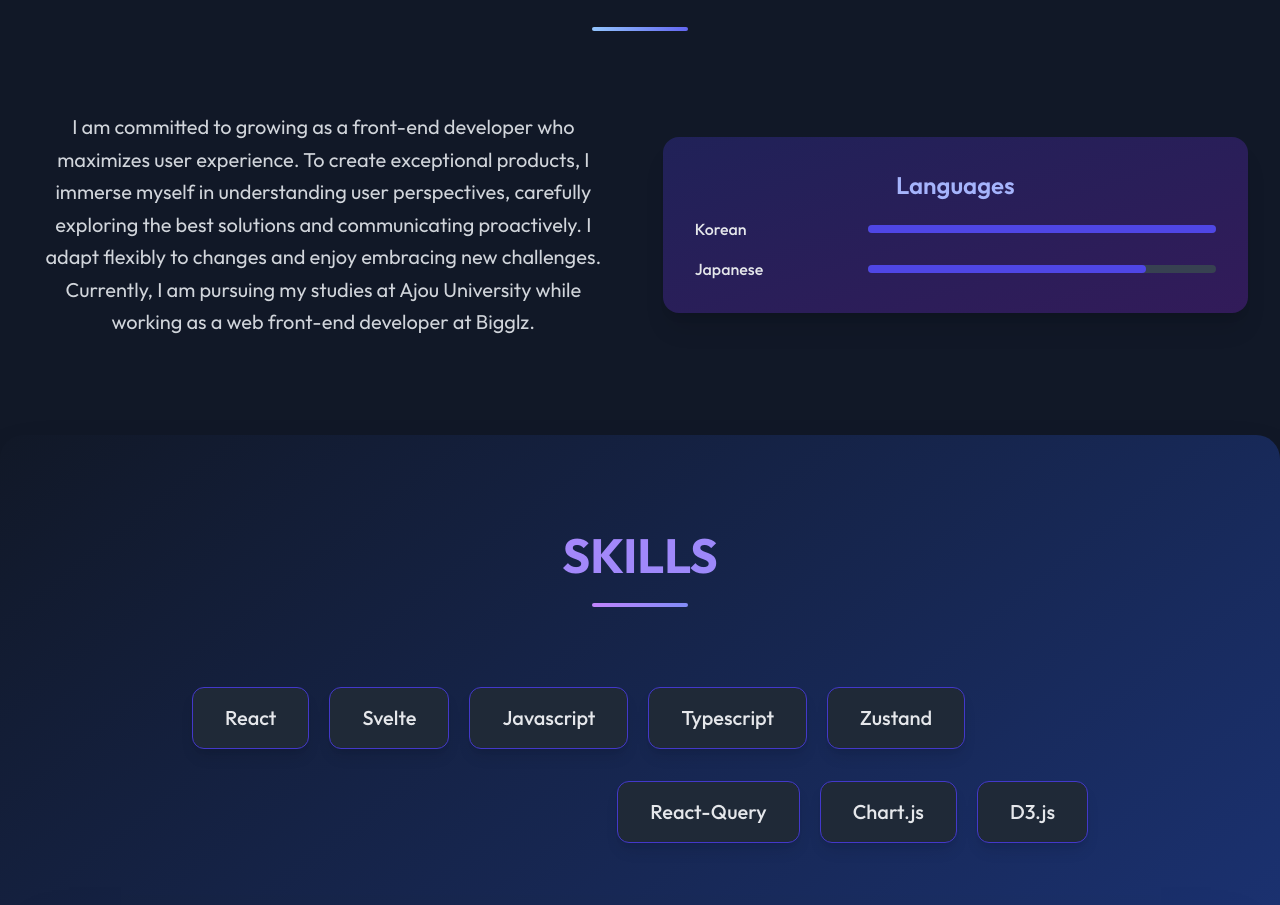
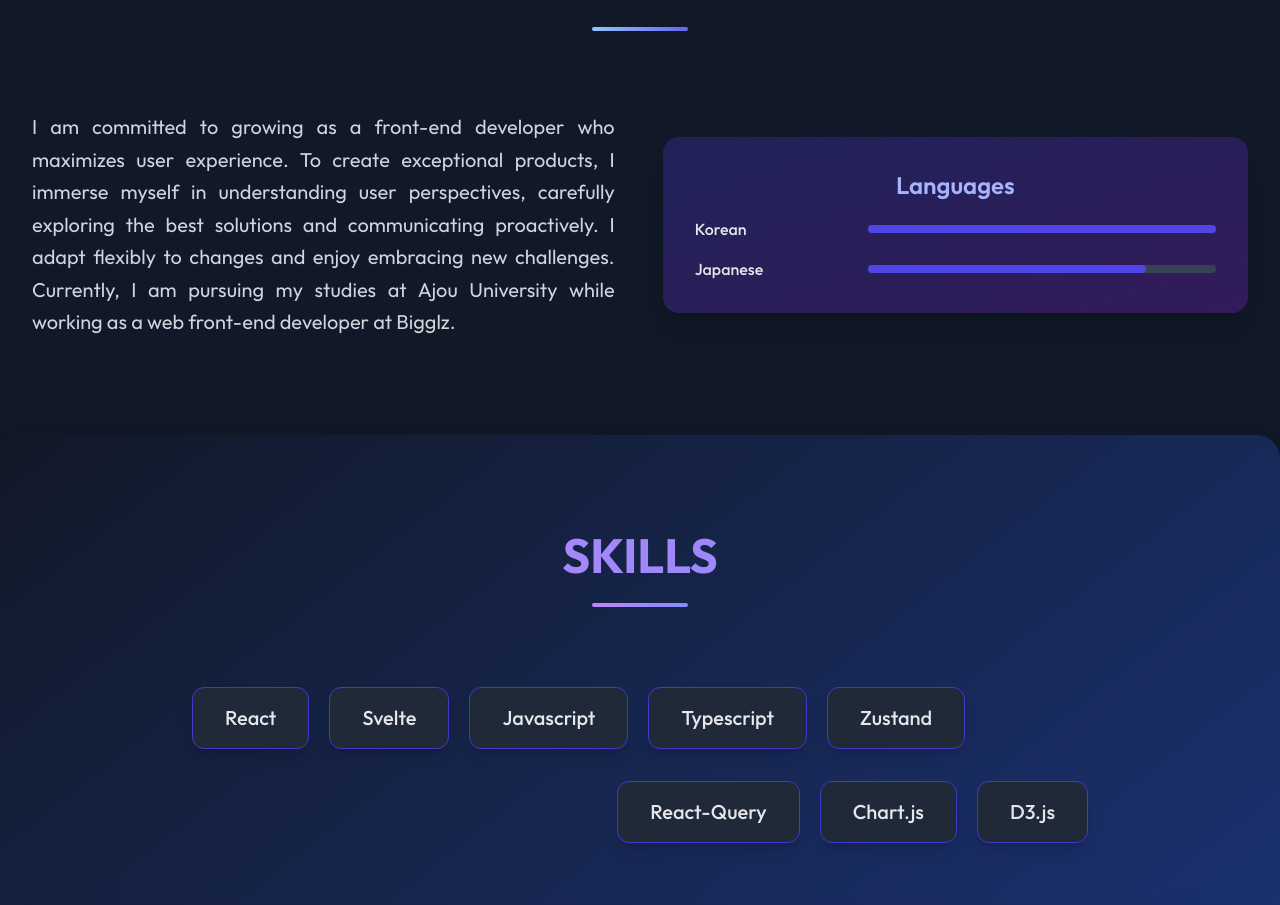
Before and after one commit to liupei8979/sample-cv, a React (Vite) app: page / in a window 1280 px wide. Shown: the part 873-1778 px from the top of the page. Built offline with nearby package versions, Linux system fonts and the light colour scheme.

Commit message:
Feat: 텍스트 양쪽 정렬

```diff
--- a/src/components/About/index.tsx
+++ b/src/components/About/index.tsx
@@ -59,7 +59,7 @@ const About: React.FC = () => {
           transition={{ delay: 0.2 }}
         >
           <p
-            className="text-xl leading-relaxed font-outfit"
+            className="text-xl leading-relaxed font-outfit text-justify"
             style={{ color: isDarkMode ? "#d1d5db" : "#4b5563" }}
           >
             I am committed to growing as a front-end developer who maximizes
```
